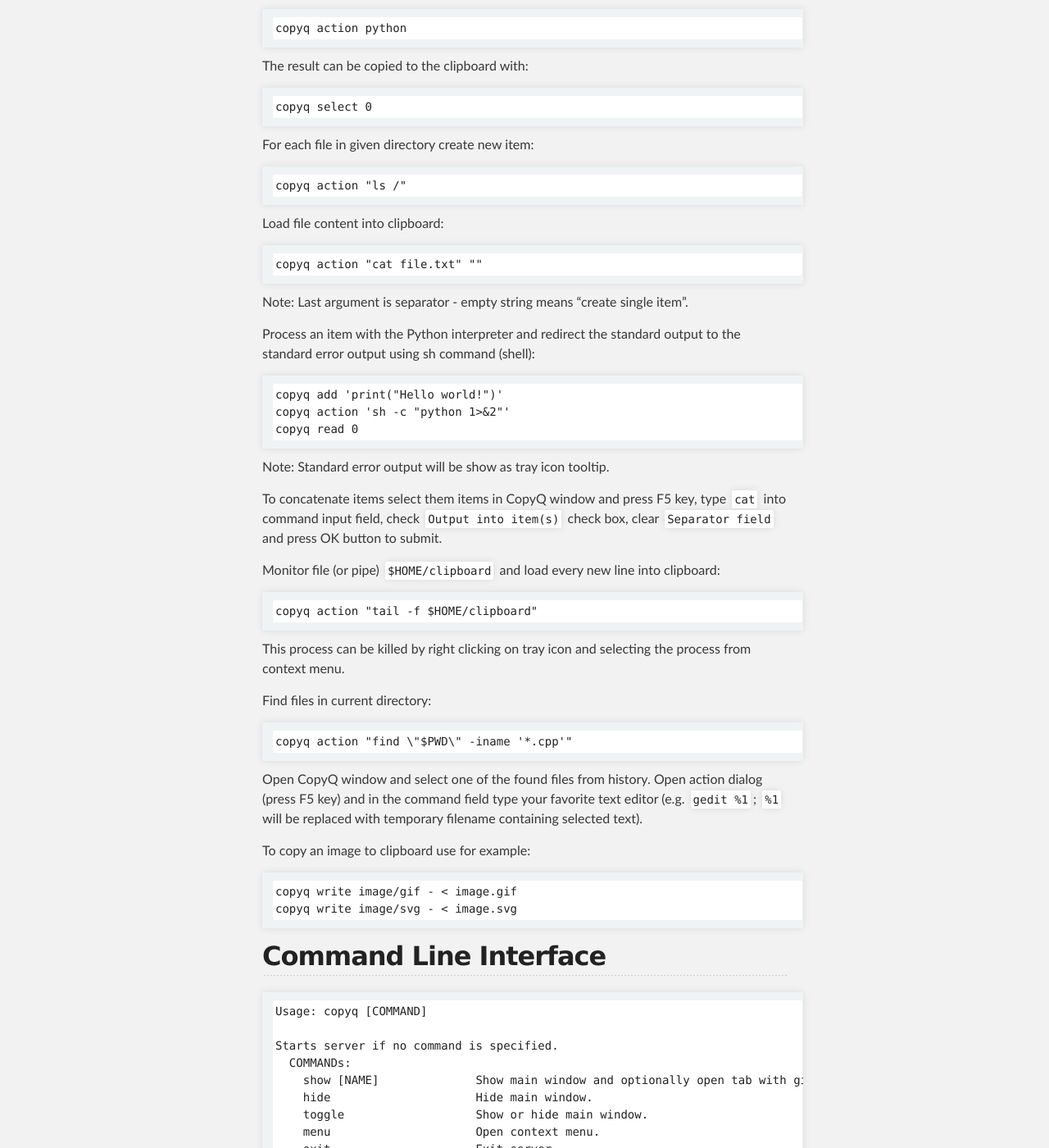
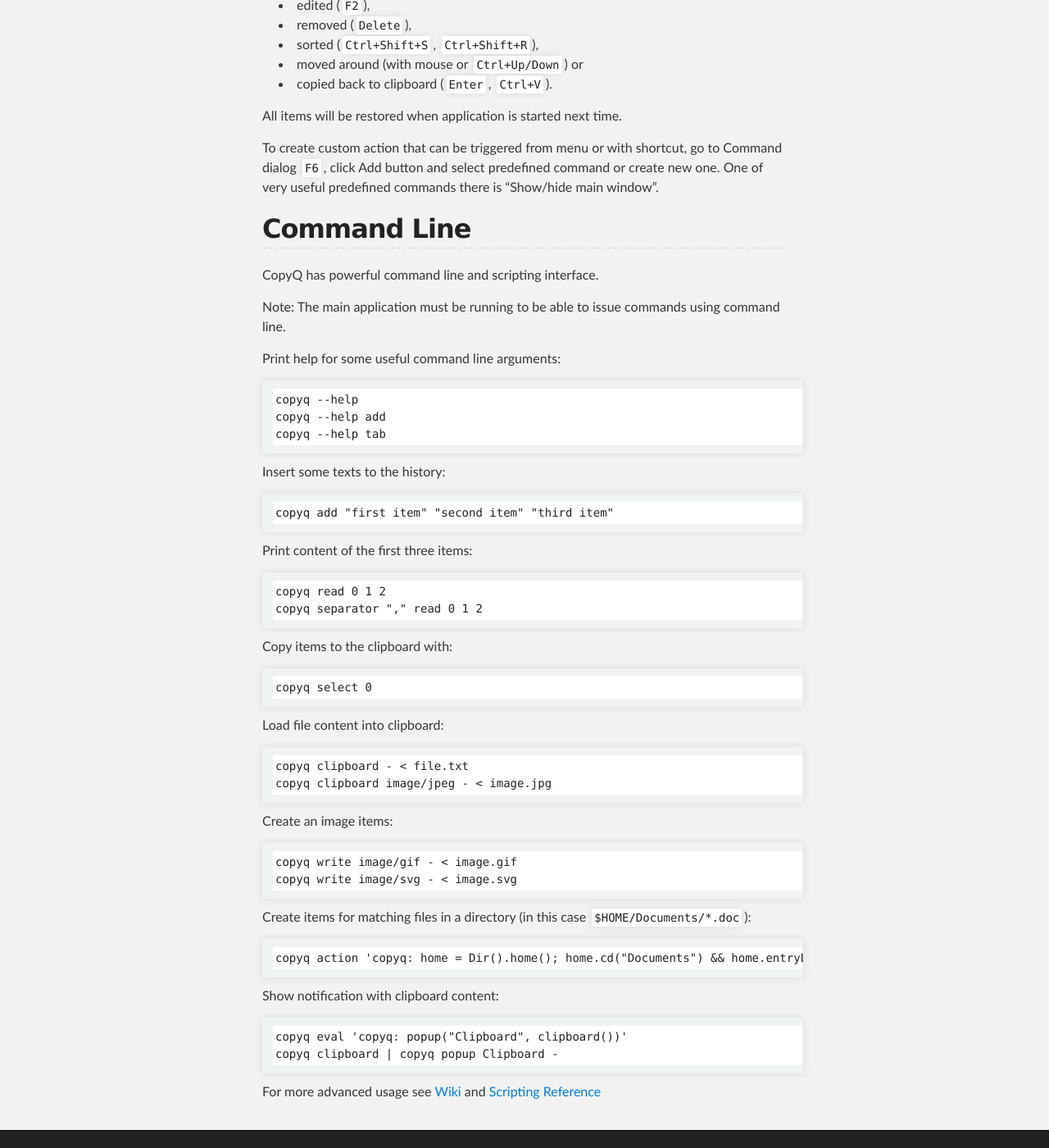
Before and after one commit to hluk/CopyQ, a Jekyll site: the page built from index.md, in a window 1280 px wide and 1400 px high, scrolled down 6299 px. Shown: the whole window at 82% size. Built offline with Jekyll 4.4.1, drawn with Linux system fonts in a browser that asks for light colours; some of the changed text lies outside the part shown.

Commit message:
Updated index.md

```diff
--- a/index.md
+++ b/index.md
@@ -137,6 +137,10 @@
 
     delete selected items
 
+* `Ctrl+A`
+
+    select all
+
 * `Enter`
 
     put current item into clipboard
@@ -149,142 +153,75 @@
 
 On OS X, use Command instead of Ctrl for the shortcuts above.
 
-Usage Examples
---------------
-CopyQ must be running to be able to issue commands using command line.
-Most of the examples should work on GNU/Linux with the correct applications
-installed.
+Basic Usage
+-----------
+To start CopyQ run `copyq` from command line or just launch the application from
+menu or installed location.
 
-To start CopyQ run following command:
+Application can be accessed from tray or by restoring minimized window
+if tray is unavailable.
 
-    copyq
+Copying text or image to clipboard will create new item in the list.
+Selected items can be:
+* edited (`F2`),
+* removed (`Delete`),
+* sorted (`Ctrl+Shift+S`, `Ctrl+Shift+R`),
+* moved around (with mouse or `Ctrl+Up/Down`) or
+* copied back to clipboard (`Enter`, `Ctrl+V`).
 
-Insert text to the clipboard:
+All items will be restored when application is started next time.
 
-    copyq add "print([x**2 for x in range(10)])"
+To create custom action that can be triggered from menu or with
+shortcut, go to Command dialog `F6`, click Add button and select
+predefined command or create new one.
+One of very useful predefined commands there is "Show/hide main window".
 
-and process it in Python interpreter:
+Command Line
+------------
 
-    copyq action python
+CopyQ has powerful command line and scripting interface.
 
-The result can be copied to the clipboard with:
+Note: The main application must be running to be able to issue commands using
+command line.
+
+Print help for some useful command line arguments:
+
+    copyq --help
+    copyq --help add
+    copyq --help tab
+
+Insert some texts to the history:
+
+    copyq add "first item" "second item" "third item"
+
+Print content of the first three items:
+
+    copyq read 0 1 2
+    copyq separator "," read 0 1 2
+
+Copy items to the clipboard with:
 
     copyq select 0
 
-For each file in given directory create new item:
-
-    copyq action "ls /"
-
 Load file content into clipboard:
 
-    copyq action "cat file.txt" ""
+    copyq clipboard - < file.txt
+    copyq clipboard image/jpeg - < image.jpg
 
-Note: Last argument is separator - empty string means "create single item".
-
-Process an item with the Python interpreter and redirect the standard output
-to the standard error output using sh command (shell):
-
-    copyq add 'print("Hello world!")'
-    copyq action 'sh -c "python 1>&2"'
-    copyq read 0
-
-Note: Standard error output will be show as tray icon tooltip.
-
-To concatenate items select them items in CopyQ window and press F5 key,
-type `cat` into command input field, check `Output into item(s)` check box,
-clear `Separator field` and press OK button to submit.
-
-Monitor file (or pipe) `$HOME/clipboard` and load every new line into clipboard:
-
-    copyq action "tail -f $HOME/clipboard"
-
-This process can be killed by right clicking on tray icon and selecting
-the process from context menu.
-
-Find files in current directory:
-
-    copyq action "find \"$PWD\" -iname '*.cpp'"
-
-Open CopyQ window and select one of the found files from history. Open action
-dialog (press F5 key) and in the command field type your favorite text editor
-(e.g. `gedit %1`; `%1` will be replaced with temporary filename containing
-selected text).
-
-To copy an image to clipboard use for example:
+Create an image items:
 
     copyq write image/gif - < image.gif
     copyq write image/svg - < image.svg
 
-Command Line Interface
-----------------------
+Create items for matching files in a directory (in this case
+`$HOME/Documents/*.doc`):
 
-    Usage: copyq [COMMAND]
+    copyq action 'copyq: home = Dir().home(); home.cd("Documents") && home.entryList(["*.doc"])'
 
-    Starts server if no command is specified.
-      COMMANDs:
-        show [NAME]              Show main window and optionally open tab with given name.
-        hide                     Hide main window.
-        toggle                   Show or hide main window.
-        menu                     Open context menu.
-        exit                     Exit server.
-        disable, enable          Disable or enable clipboard content storing.
+Show notification with clipboard content:
 
-        clipboard [MIME]         Print clipboard content.
-        selection [MIME]         Print X11 selection content.
-        paste                    Paste clipboard to current window
-                                 (may not work with some applications).
-        copy TEXT                Set clipboard text.
-        copy MIME DATA [MIME DATA]...
-          Set clipboard content.
+    copyq eval 'copyq: popup("Clipboard", clipboard())'
+    copyq clipboard | copyq popup Clipboard -
 
-        length, count, size      Print number of items in history.
-        select [ROW=0]           Copy item in the row to clipboard.
-        next                     Copy next item from current tab to clipboard.
-        previous                 Copy previous item from current tab to clipboard.
-        add TEXT...              Add text into clipboard.
-        insert ROW TEXT          Insert text into given row.
-        remove [ROWS=0...]       Remove items in given rows.
-        edit [ROWS...]           Edit items or edit new one.
-                                 Value -1 is for current text in clipboard.
-
-        separator SEPARATOR      Set separator for items on output.
-        read [MIME|ROW]...       Print raw data of clipboard or item in row.
-        write [ROW=0] MIME DATA [MIME DATA]...
-          Write raw data to given row.
-
-        action [ROWS=0...]       Show action dialog.
-        action [ROWS=0...] [PROGRAM [SEPARATOR=\n]]
-          Run PROGRAM on item text in the rows.
-          Use %1 in PROGRAM to pass text as argument.
-        popup TITLE MESSAGE [TIME=8000]
-          Show tray popup message for TIME milliseconds.
-
-        tab                      List available tab names.
-        tab NAME [COMMAND]       Run command on tab with given name.
-                                 Tab is created if it doesn't exist.
-                                 Default is the first tab.
-        removetab NAME           Remove tab.
-        renametab NAME NEW_NAME  Rename tab.
-
-        exporttab FILE_NAME      Export items to file.
-        importtab FILE_NAME      Import items from file.
-
-        config                   List all options.
-        config OPTION            Get option value.
-        config OPTION VALUE      Set option value.
-
-        eval, -e [SCRIPT] [ARGUMENTS]...
-          Evaluate ECMAScript program.
-          Arguments are accessible using with "arguments(0..N)".
-        session, -s, --session SESSION
-          Starts or connects to application instance with given session name.
-        help, -h, --help [COMMAND]...
-          Print help for COMMAND or all commands.
-        version, -v, --version
-          Print version of program and libraries.
-
-    NOTES:
-      - Use dash argument (-) to read data from stdandard input.
-      - Use double-dash argument (--) to read all following arguments without
-        expanding escape sequences (i.e. \n, \t and others).
-      - Use ? for MIME to print available MIME types (default is "text/plain").
+For more advanced usage see [Wiki](https://github.com/hluk/CopyQ/wiki) and
+[Scripting Reference](https://github.com/hluk/CopyQ/blob/master/src/scriptable/README.md)
```
Also changed, not shown: README.md.
